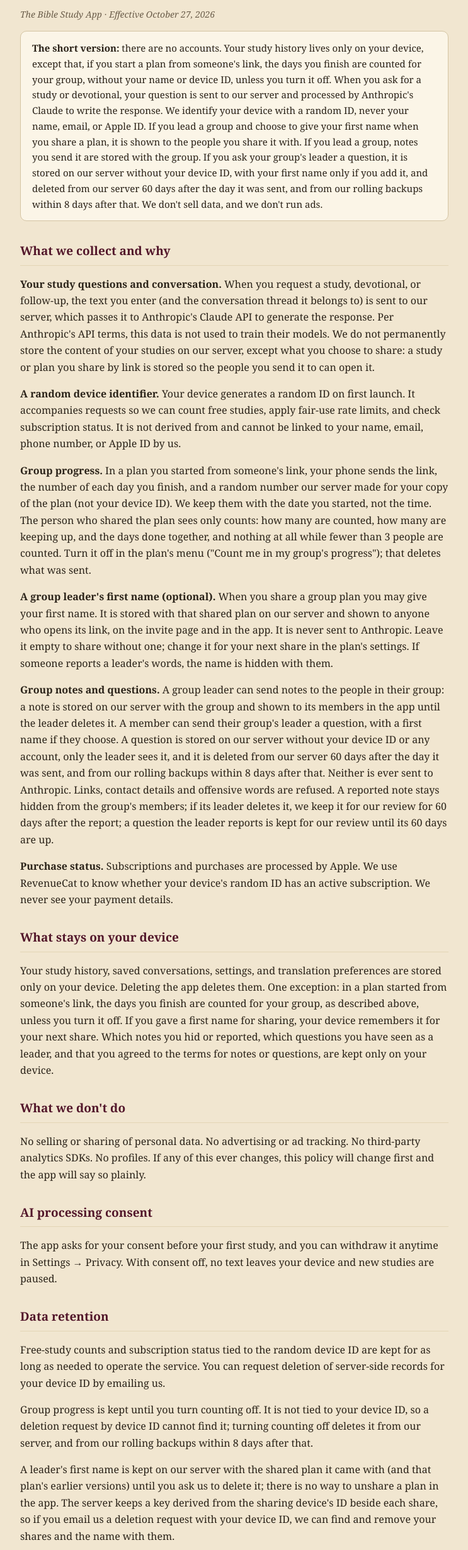
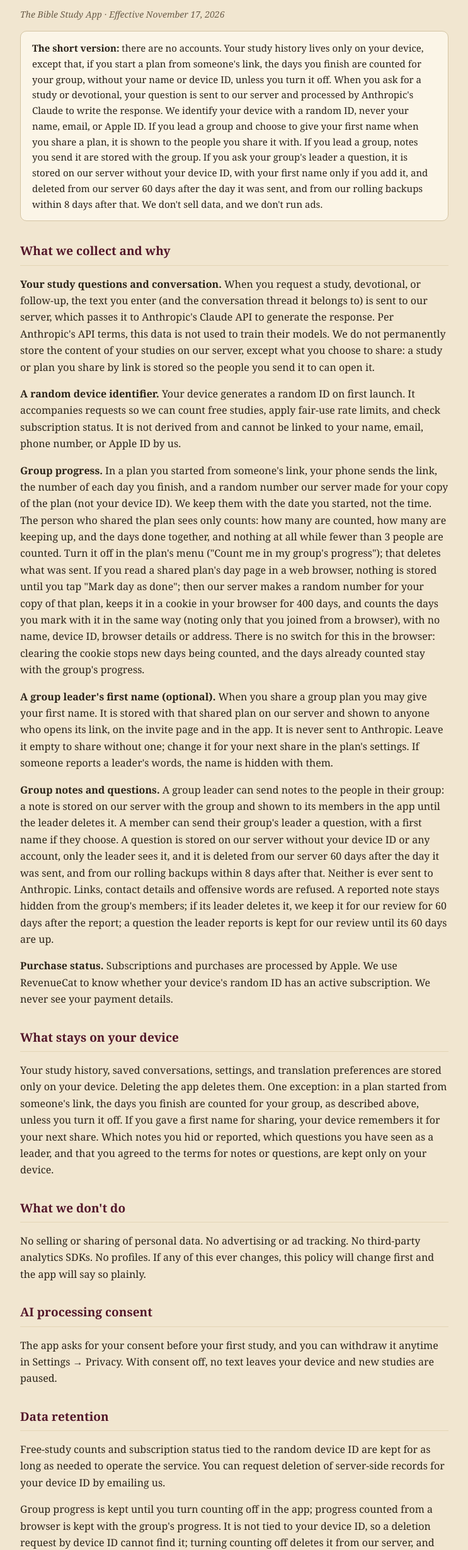
Before and after one commit to lukeburger-dotcom/the-bible-study-app-site, a plain HTML site: page privacy.html in a window 1280 px wide. Shown: the part 108-2569 px from the top of the page at 63% size, without its empty margins (268-1011 px from the left). Drawn offline with Linux system fonts and the light colour scheme.

Commit message:
Privacy: reading a shared plan in a browser

```diff
--- a/privacy.html
+++ b/privacy.html
@@ -17,14 +17,14 @@
 <body>
 <main>
   <h1>Privacy Policy</h1>
-  <p class="meta">The Bible Study App · Effective October 27, 2026</p>
+  <p class="meta">The Bible Study App · Effective November 17, 2026</p>
 
   <p class="card"><strong>The short version:</strong> there are no accounts. Your study history lives only on your device, except that, if you start a plan from someone's link, the days you finish are counted for your group, without your name or device ID, unless you turn it off. When you ask for a study or devotional, your question is sent to our server and processed by Anthropic's Claude to write the response. We identify your device with a random ID, never your name, email, or Apple ID. If you lead a group and choose to give your first name when you share a plan, it is shown to the people you share it with. If you lead a group, notes you send it are stored with the group. If you ask your group's leader a question, it is stored on our server without your device ID, with your first name only if you add it, and deleted from our server 60 days after the day it was sent, and from our rolling backups within 8 days after that. We don't sell data, and we don't run ads.</p>
 
   <h2>What we collect and why</h2>
   <p><strong>Your study questions and conversation.</strong> When you request a study, devotional, or follow-up, the text you enter (and the conversation thread it belongs to) is sent to our server, which passes it to Anthropic's Claude API to generate the response. Per Anthropic's API terms, this data is not used to train their models. We do not permanently store the content of your studies on our server, except what you choose to share: a study or plan you share by link is stored so the people you send it to can open it.</p>
   <p><strong>A random device identifier.</strong> Your device generates a random ID on first launch. It accompanies requests so we can count free studies, apply fair-use rate limits, and check subscription status. It is not derived from and cannot be linked to your name, email, phone number, or Apple ID by us.</p>
-  <p><strong>Group progress.</strong> In a plan you started from someone's link, your phone sends the link, the number of each day you finish, and a random number our server made for your copy of the plan (not your device ID). We keep them with the date you started, not the time. The person who shared the plan sees only counts: how many are counted, how many are keeping up, and the days done together, and nothing at all while fewer than 3 people are counted. Turn it off in the plan's menu ("Count me in my group's progress"); that deletes what was sent.</p>
+  <p><strong>Group progress.</strong> In a plan you started from someone's link, your phone sends the link, the number of each day you finish, and a random number our server made for your copy of the plan (not your device ID). We keep them with the date you started, not the time. The person who shared the plan sees only counts: how many are counted, how many are keeping up, and the days done together, and nothing at all while fewer than 3 people are counted. Turn it off in the plan's menu ("Count me in my group's progress"); that deletes what was sent. If you read a shared plan's day page in a web browser, nothing is stored until you tap "Mark day as done"; then our server makes a random number for your copy of that plan, keeps it in a cookie in your browser for 400 days, and counts the days you mark with it in the same way (noting only that you joined from a browser), with no name, device ID, browser details or address. There is no switch for this in the browser: clearing the cookie stops new days being counted, and the days already counted stay with the group's progress.</p>
   <p><strong>A group leader's first name (optional).</strong> When you share a group plan you may give your first name. It is stored with that shared plan on our server and shown to anyone who opens its link, on the invite page and in the app. It is never sent to Anthropic. Leave it empty to share without one; change it for your next share in the plan's settings. If someone reports a leader's words, the name is hidden with them.</p>
   <p><strong>Group notes and questions.</strong> A group leader can send notes to the people in their group: a note is stored on our server with the group and shown to its members in the app until the leader deletes it. A member can send their group's leader a question, with a first name if they choose. A question is stored on our server without your device ID or any account, only the leader sees it, and it is deleted from our server 60 days after the day it was sent, and from our rolling backups within 8 days after that. Neither is ever sent to Anthropic. Links, contact details and offensive words are refused. A reported note stays hidden from the group's members; if its leader deletes it, we keep it for our review for 60 days after the report; a question the leader reports is kept for our review until its 60 days are up.</p>
   <p><strong>Purchase status.</strong> Subscriptions and purchases are processed by Apple. We use RevenueCat to know whether your device's random ID has an active subscription. We never see your payment details.</p>
@@ -40,7 +40,7 @@
 
   <h2>Data retention</h2>
   <p>Free-study counts and subscription status tied to the random device ID are kept for as long as needed to operate the service. You can request deletion of server-side records for your device ID by emailing us.</p>
-  <p>Group progress is kept until you turn counting off. It is not tied to your device ID, so a deletion request by device ID cannot find it; turning counting off deletes it from our server, and from our rolling backups within 8 days after that.</p>
+  <p>Group progress is kept until you turn counting off in the app; progress counted from a browser is kept with the group's progress. It is not tied to your device ID, so a deletion request by device ID cannot find it; turning counting off deletes it from our server, and from our rolling backups within 8 days after that.</p>
   <p>A leader's first name is kept on our server with the shared plan it came with (and that plan's earlier versions) until you ask us to delete it; there is no way to unshare a plan in the app. The server keeps a key derived from the sharing device's ID beside each share, so if you email us a deletion request with your device ID, we can find and remove your shares and the name with them.</p>
   <p>A question to a group leader is deleted from our server 60 days after the day it was sent, and from our rolling backups within 8 days after that. It carries no device ID, so a deletion request by device ID cannot find it. A leader's notes are kept with the group until the leader deletes them or asks us to; a reported note the leader deletes is kept for our review for 60 days after the report. The server can find a leader's groups from the key it keeps for the leader's device.</p>
 
```
